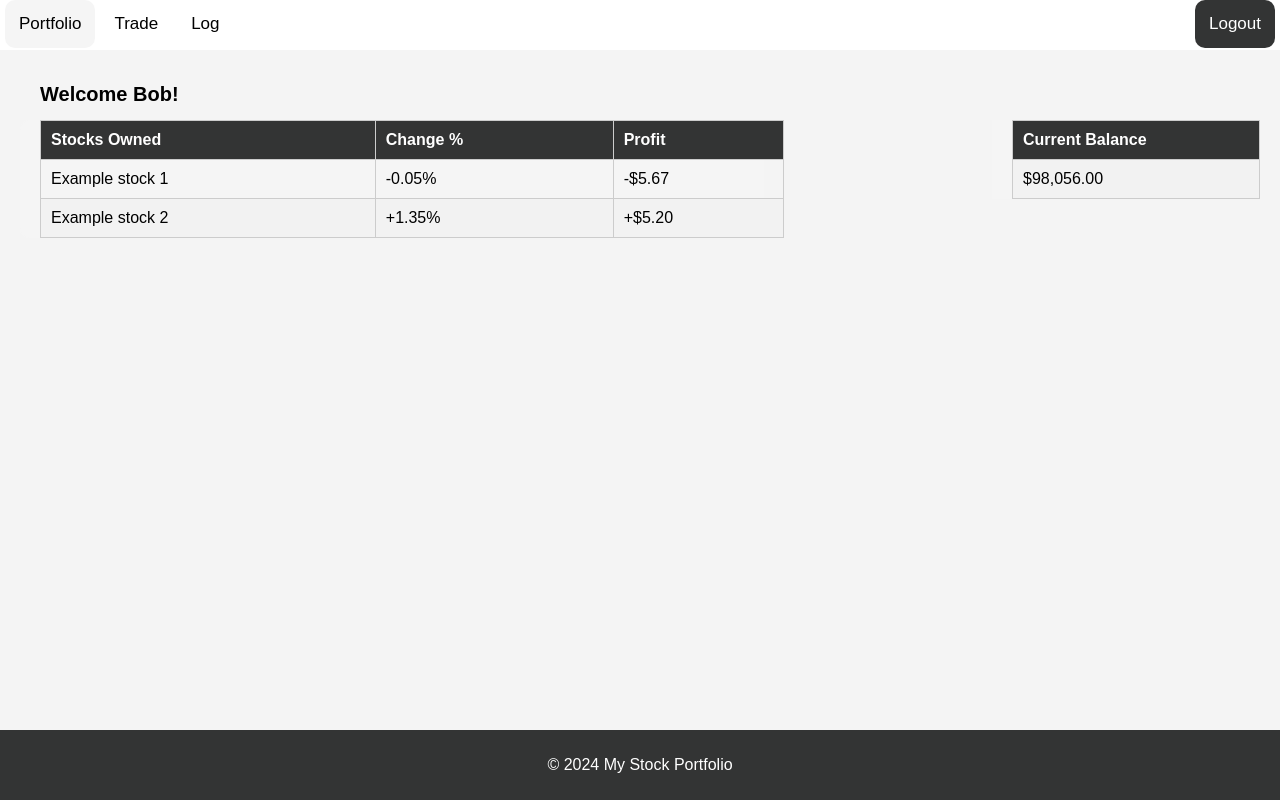
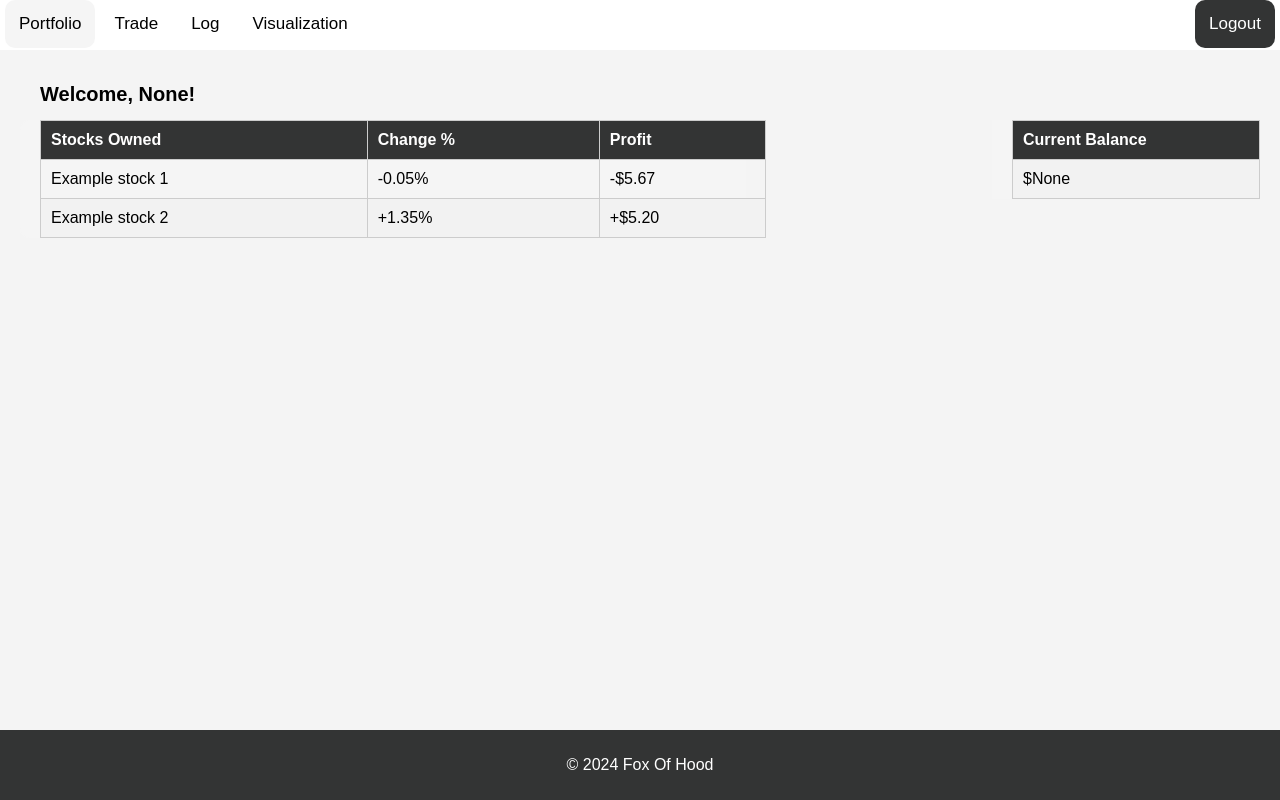
Before and after one commit to ettany/FOH_PSE, a Flask app: page /index in a window 1280 px wide. Run offline with Flask 3, Linux system fonts and the light colour scheme.

Commit message:
Update index.html

```diff
--- a/Main/frontend/templates/index.html
+++ b/Main/frontend/templates/index.html
@@ -13,7 +13,7 @@
                 <a class="active" href="{{ url_for('index') }}">Portfolio</a>
                 <a href="{{ url_for('trade') }}">Trade</a>
                 <a href="{{ url_for('log') }}">Log</a>
-
+                <a href="{{ url_for('visualization') }}">Visualization</a>
             </div>
             <div class="logout">
                 <a href="{{ url_for('logout') }}">Logout</a>
@@ -23,19 +23,20 @@
     <main>
 
     <div id="portfolio">
-        <h1>Welcome Bob!</h1>
+        <h1>Welcome, {{username}}!</h1>
         <div id="balance">
             <table>
                 <tbody>
                     <th>Current Balance</th>
                     <tr>
-                        <td>$98,056.00</td>
+                        <td>${{totalCash}}</td>
                     </tr>
                 </tbody>
             </table>
         </div>
 
     </div>
+    <section>
     <div id="stocks_owned">
         <table>
             <thead>
@@ -59,12 +60,10 @@
             </tbody>
         </table>
     </div>
+</section>
     </main>
-
-
-
     <footer>
-        <p>&copy; 2024 My Stock Portfolio</p>
+        <p>&copy; 2024 Fox Of Hood</p>
     </footer>
 </body>
 </html>
```
